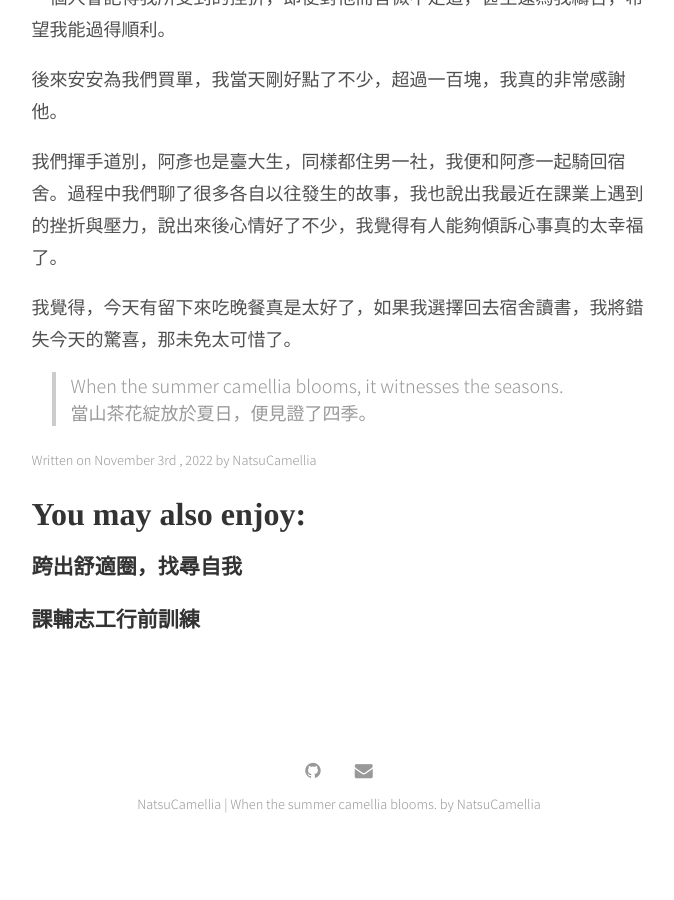
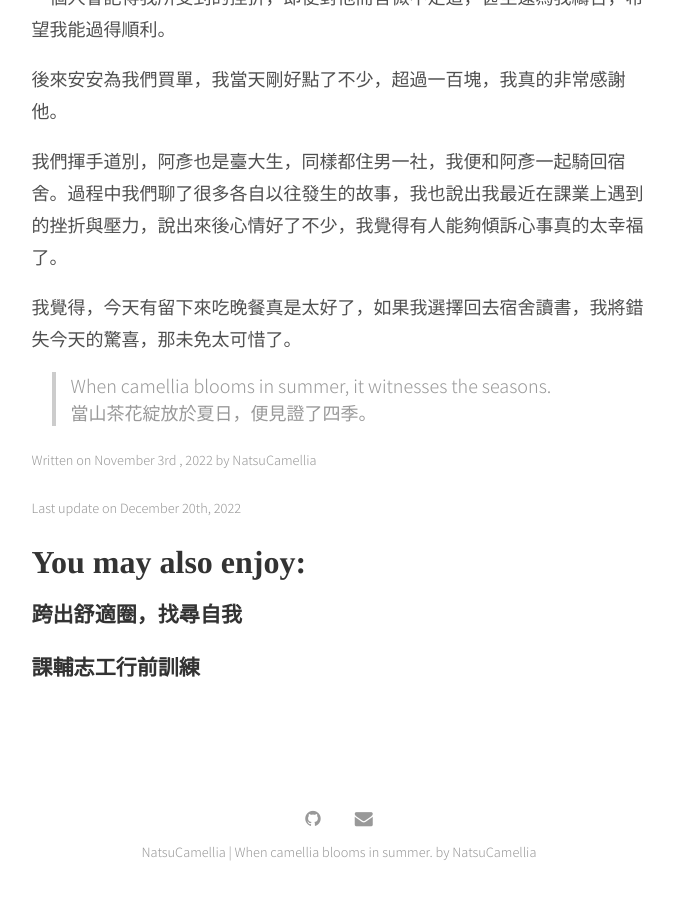
Before and after one commit to NatsuCamellia/NatsuCamellia.github.io, a Jekyll site: the page built from _posts/2022-11-03-驚喜總是在意料之外.md, in a window 1280 px wide and 900 px high, scrolled down 1760 px. Shown: the whole window, without its empty margins (301-975 px from the left). Built offline with Jekyll 4.4.1, drawn with Linux system fonts in a browser that asks for light colours; before the commit the page ends 2612 px from its top, so only the background shows below that; some of the changed text lies outside the part shown.

Commit message:
Modify motto

```diff
--- a/_config.yml
+++ b/_config.yml
@@ -11,7 +11,7 @@ plugins:             [jekyll-paginate, jekyll-sitemap, jekyll-feed, jekyll-seo-t
 
 # Customise atom feed settings (this is where Jekyll-Feed gets configuration information)
 title:		           'NatsuCamellia'
-description:	       "When the summer camellia blooms."
+description:	       "When camellia blooms in summer."
 author:              'NatsuCamellia'
 
 # RSS 2.0 can be used instead of Atom by uncommenting following two lines
--- a/_posts/2022-11-03-驚喜總是在意料之外.md
+++ b/_posts/2022-11-03-驚喜總是在意料之外.md
@@ -5,6 +5,7 @@ author: "NatsuCamellia"
 categories: Journal
 tags: [課輔志工]
 image:
+update: 2022-12-20
 ---
 
 課輔志工，儘管每次我都懶得去，但是每次的課後共學總是充滿驚喜，沒有參加就不會體會到其中的喜悅。每當我踏上歸途，我心中總是想著：我有來參與今天的課輔志工真是太好了，沒參加就太可惜了。
@@ -37,5 +38,5 @@ image:
 
 我覺得，今天有留下來吃晚餐真是太好了，如果我選擇回去宿舍讀書，我將錯失今天的驚喜，那未免太可惜了。
 
-> When the summer camellia blooms, it witnesses the seasons.<br>
+> When camellia blooms in summer, it witnesses the seasons.<br>
 當山茶花綻放於夏日，便見證了四季。
```
Also changed, not shown: _posts/2022-11-21-強化的心理素質.md (+2 -1 lines).
